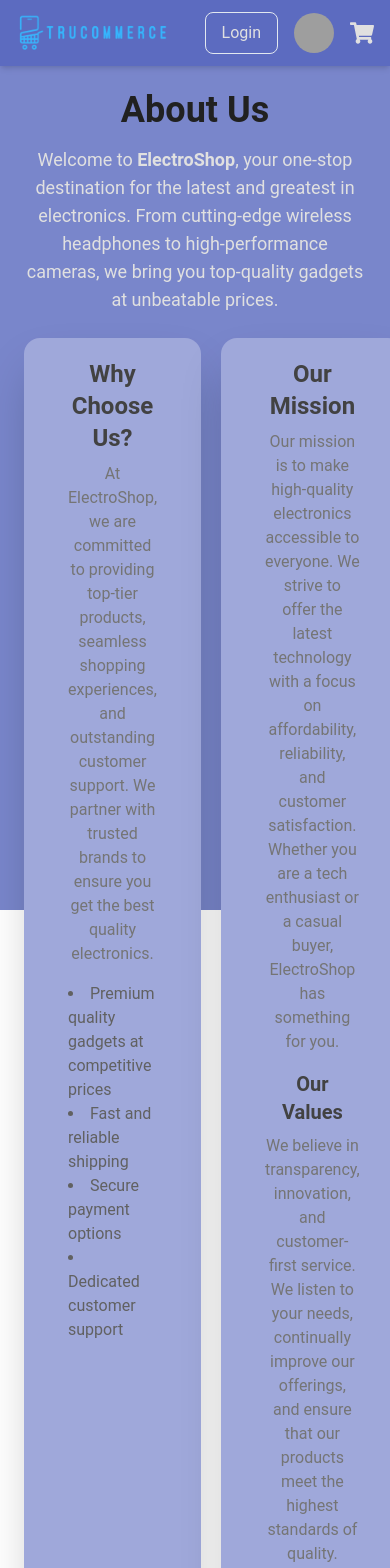
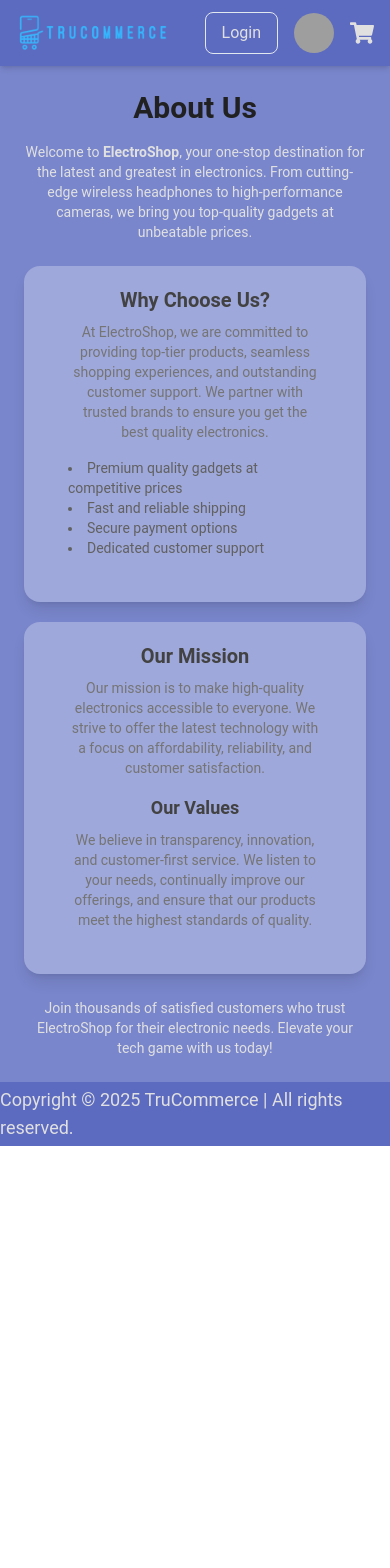
Before and after one commit to Nayan-Kamble53/truCommerce_client, a React (Vite) app: page /about in a window 390 px wide. Shown: the top 1568 px of the page. After the commit the page ends 1146 px from the top, so only its background shows below. Built offline with nearby package versions, Linux system fonts and the light colour scheme; grey boxes are pictures that could not be loaded.

Commit message:
added footer, made about page responsive

```diff
--- a/src/App.jsx
+++ b/src/App.jsx
@@ -1,17 +1,14 @@
-// import { useContext } from "react";
 import Login from "./pages/Login";
 import { ToastContainer } from "react-toastify";
-// import { shopContext } from "./context/ShopContext";
 import Home from "./pages/Home";
 import AboutUs from "./pages/About";
 import Profile from "./pages/Profile";
 import { Route, Routes } from "react-router-dom";
 import Navbar from "./components/Navbar";
 import ProductDetail from "./components/ProductDetail";
+import Footer from "./components/Footer";
 
 function App() {
-  // const { token } = useContext(shopContext);
-
   return (
     <div className="h-full w-full bg-indigo-300">
       <Navbar/>
@@ -22,7 +19,7 @@
         <Route path="/profile" element={<Profile />} />
         <Route path="/products/:productId" element={<ProductDetail />} />
       </Routes>
-
+      <Footer/>
       {/* toastify */}
       <ToastContainer position="bottom-right" autoClose={3000} pauseOnHover />
     </div>
--- /dev/null
+++ b/src/components/Footer.jsx
@@ -0,0 +1,10 @@
+
+const Footer = () => {
+  return (
+    <div className="bg-indigo-400 h-16 flex justify-center items-center text-gray-300 text-lg">
+      <h1>Copyright &#169; 2025 TruCommerce | All rights reserved.</h1>
+    </div>
+  )
+}
+
+export default Footer
--- a/src/components/Products.jsx
+++ b/src/components/Products.jsx
@@ -32,7 +32,6 @@
 
   return (
     <div className="container mx-auto p-4">
-      {/* <h2 className="text-2xl font-bold text-center mb-4">Our Products</h2> */}
       <div className="grid grid-cols-1 sm:grid-cols-2 md:grid-cols-3 lg:grid-cols-4 gap-6 place-items-center">
         {products.map((product) => (
           <ProductCard key={product.id || product.id} product={product} />
--- a/src/main.jsx
+++ b/src/main.jsx
@@ -5,7 +5,6 @@
 import ShopContextProvider from "./context/ShopContext.jsx";
 import { BrowserRouter } from "react-router-dom";
 import { ThemeProvider } from "@material-tailwind/react";
-// import "@material-tailwind/react/tailwind.css";
 
 createRoot(document.getElementById("root")).render(
   <BrowserRouter>
--- a/src/pages/About.jsx
+++ b/src/pages/About.jsx
@@ -2,27 +2,30 @@
 
 const AboutUs = () => {
   return (
-    <div className="max-w-4xl mx-auto p-6 text-center h-screen w-full">
-      <h1 className="text-4xl font-bold text-gray-900 mb-4">About Us</h1>
-      <p className="text-lg text-gray-300 mb-6">
+    <div className="max-w-4xl mx-auto p-6 text-center min-h-screen w-full">
+      <h1 className="text-3xl md:text-4xl font-bold text-gray-900 mb-4">
+        About Us
+      </h1>
+      <p className="text-sm md:text-lg text-gray-300 mb-6">
         Welcome to <span className="font-semibold">ElectroShop</span>, your
         one-stop destination for the latest and greatest in electronics. From
         cutting-edge wireless headphones to high-performance cameras, we bring
         you top-quality gadgets at unbeatable prices.
       </p>
-      <div className="flex gap-5 w-full max-w-5xl">
-        <Card className="flex-1 shadow-2xl shadow-slate-500 rounded-2xl p-5 bg-indigo-200 border-none transform transition-all duration-500 ease-in-out hover:scale-105">
+
+      <div className="flex flex-col md:flex-row gap-5 w-full">
+        <Card className="flex-1 shadow-lg rounded-2xl p-5 bg-indigo-200 border-none transform transition-all duration-500 ease-in-out hover:scale-105 w-full md:max-w-md">
           <CardContent>
-            <h2 className="text-2xl font-semibold text-gray-800 mb-2">
+            <h2 className="text-xl md:text-2xl font-semibold text-gray-800 mb-2">
               Why Choose Us?
             </h2>
-            <p className="text-gray-600 mb-4">
+            <p className="text-gray-600 text-sm md:text-base mb-4">
               At ElectroShop, we are committed to providing top-tier products,
               seamless shopping experiences, and outstanding customer support.
               We partner with trusted brands to ensure you get the best quality
               electronics.
             </p>
-            <ul className="text-left list-disc list-inside text-gray-700">
+            <ul className="text-left list-disc list-inside text-gray-700 text-sm md:text-base">
               <li>Premium quality gadgets at competitive prices</li>
               <li>Fast and reliable shipping</li>
               <li>Secure payment options</li>
@@ -31,22 +34,20 @@
           </CardContent>
         </Card>
 
-        <Card className="flex-1 shadow-2xl shadow-slate-500 rounded-2xl p-5 bg-indigo-200 border-none transform transition-all duration-500 ease-in-out hover:scale-105">
+        <Card className="flex-1 shadow-lg rounded-2xl p-5 bg-indigo-200 border-none transform transition-all duration-500 ease-in-out hover:scale-105 w-full md:max-w-md">
           <CardContent>
-            <h2 className="text-2xl font-semibold text-gray-800 mb-2">
+            <h2 className="text-xl md:text-2xl font-semibold text-gray-800 mb-2">
               Our Mission
             </h2>
-            <p className="text-gray-600 mb-4">
+            <p className="text-gray-600 text-sm md:text-base mb-4">
               Our mission is to make high-quality electronics accessible to
               everyone. We strive to offer the latest technology with a focus on
-              affordability, reliability, and customer satisfaction. Whether you
-              are a tech enthusiast or a casual buyer, ElectroShop has something
-              for you.
+              affordability, reliability, and customer satisfaction.
             </p>
-            <h3 className="text-xl font-semibold text-gray-800 mb-2">
+            <h3 className="text-lg md:text-xl font-semibold text-gray-800 mb-2">
               Our Values
             </h3>
-            <p className="text-gray-600 mb-4">
+            <p className="text-gray-600 text-sm md:text-base">
               We believe in transparency, innovation, and customer-first
               service. We listen to your needs, continually improve our
               offerings, and ensure that our products meet the highest standards
@@ -56,7 +57,7 @@
         </Card>
       </div>
 
-      <p className="mt-6 text-gray-300">
+      <p className="mt-6 text-sm md:text-lg text-gray-300">
         Join thousands of satisfied customers who trust ElectroShop for their
         electronic needs. Elevate your tech game with us today!
       </p>
--- a/src/pages/Carousel.jsx
+++ b/src/pages/Carousel.jsx
@@ -9,10 +9,9 @@
 } from "@/components/ui/carousel";
 
 export function CarouselDemo() {
-  const images = [img1, img1, img1, img1, img1]; // Store image paths directly
+  const images = [img1, img1, img1, img1, img1];
 
   return (
-    // Hide the entire carousel on mobile (only visible on sm+ screens)
     <div className="hidden sm:block">
       <div className="flex justify-center items-start mt-5">
         <Carousel className="w-[90vw]" opts={{ loop: true }}>
```
